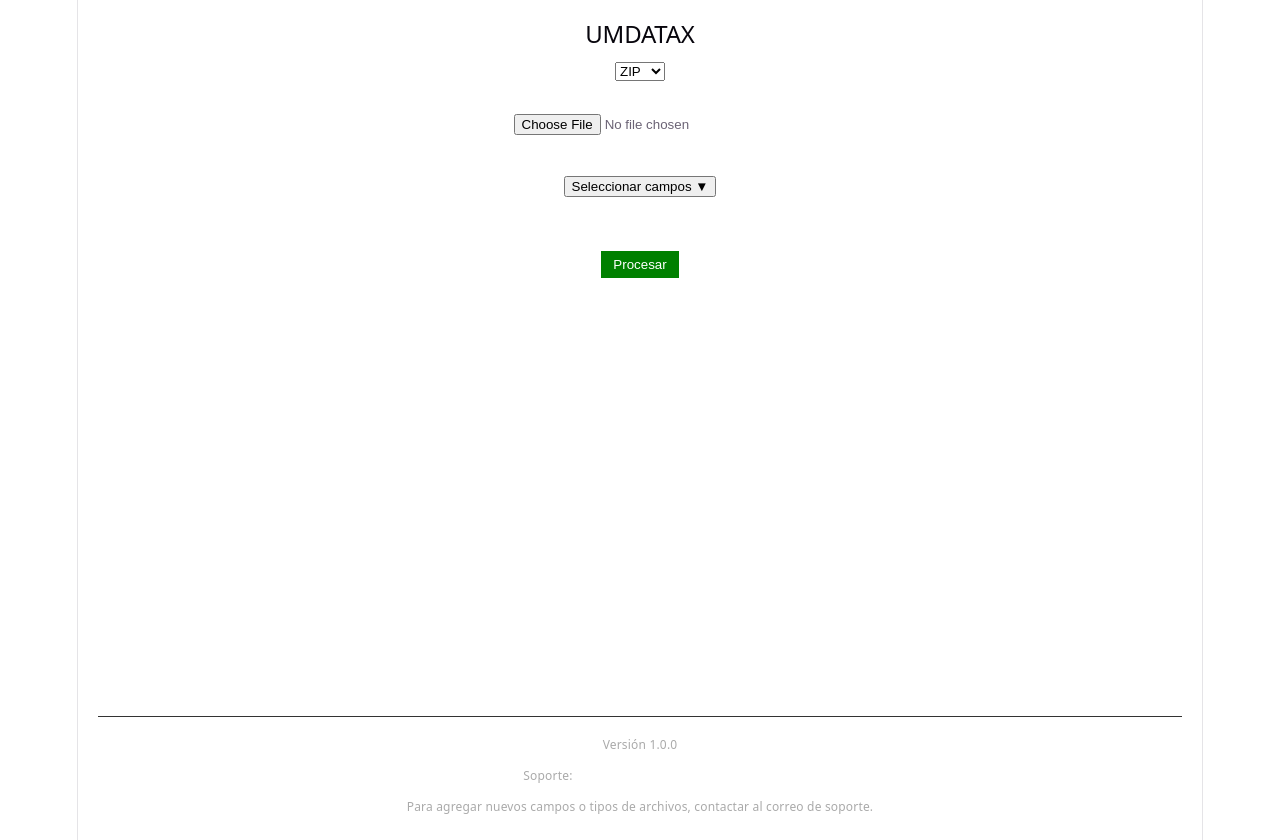
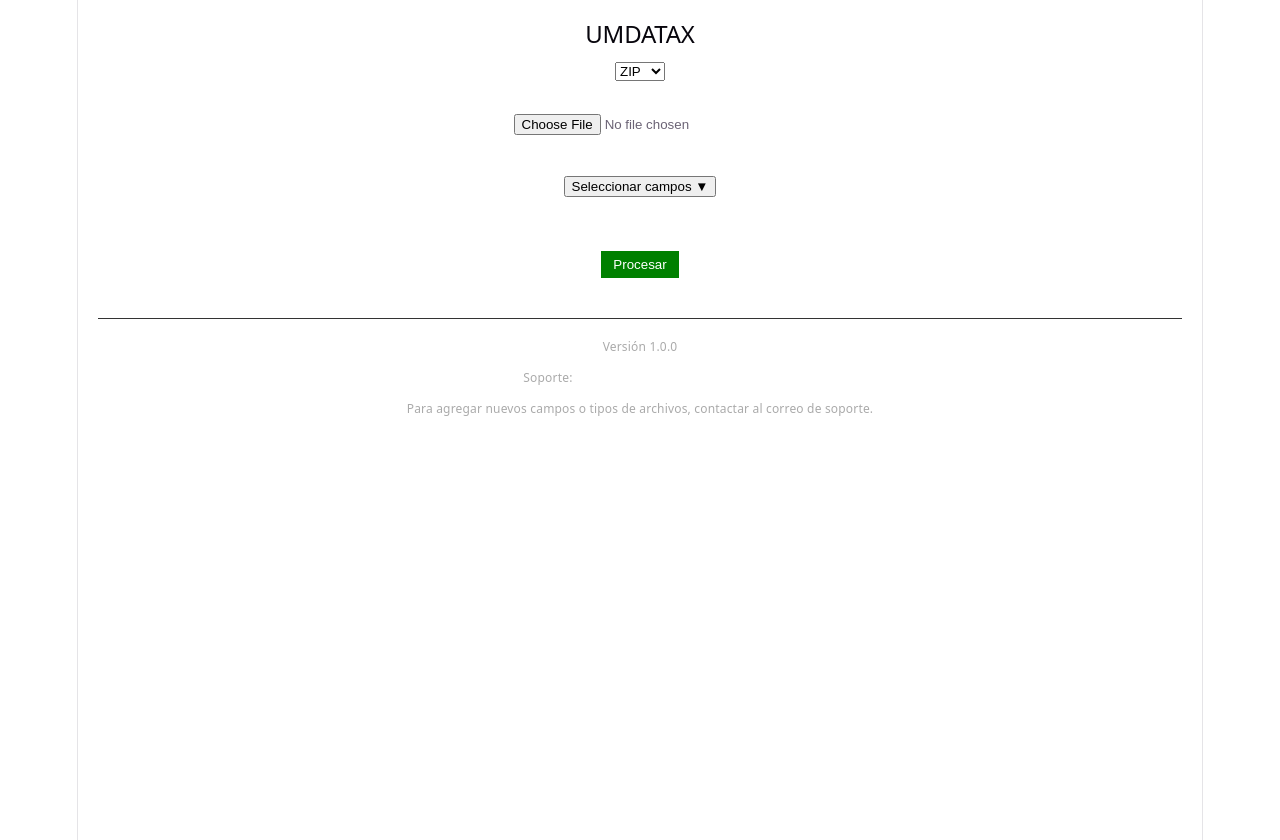
Before and after one commit to Juancadevgt/UMDATAX, a React app in the folder frontend/: page / in a window 1280 px wide. Built offline with nearby package versions, Linux system fonts and the light colour scheme; the HTML template or start-up script is replaced by a standard one.

Commit message:
se actualizó el justifycontent

```diff
--- a/frontend/src/components/Upload.jsx
+++ b/frontend/src/components/Upload.jsx
@@ -56,7 +56,7 @@ export default function Upload() {
       minHeight: "100vh",
       display: "flex",
       flexDirection: "column",
-      justifyContent: "space-between",
+      justifyContent: "flex-start",
       padding: 20
     }}>
 
```
